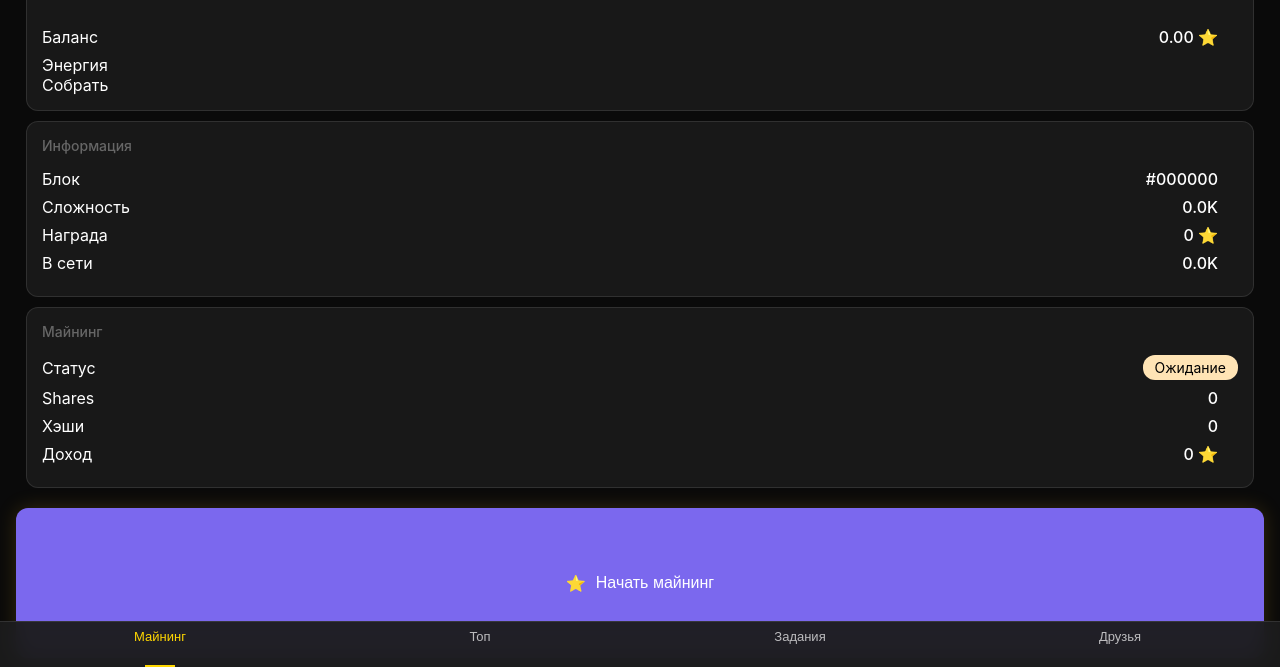
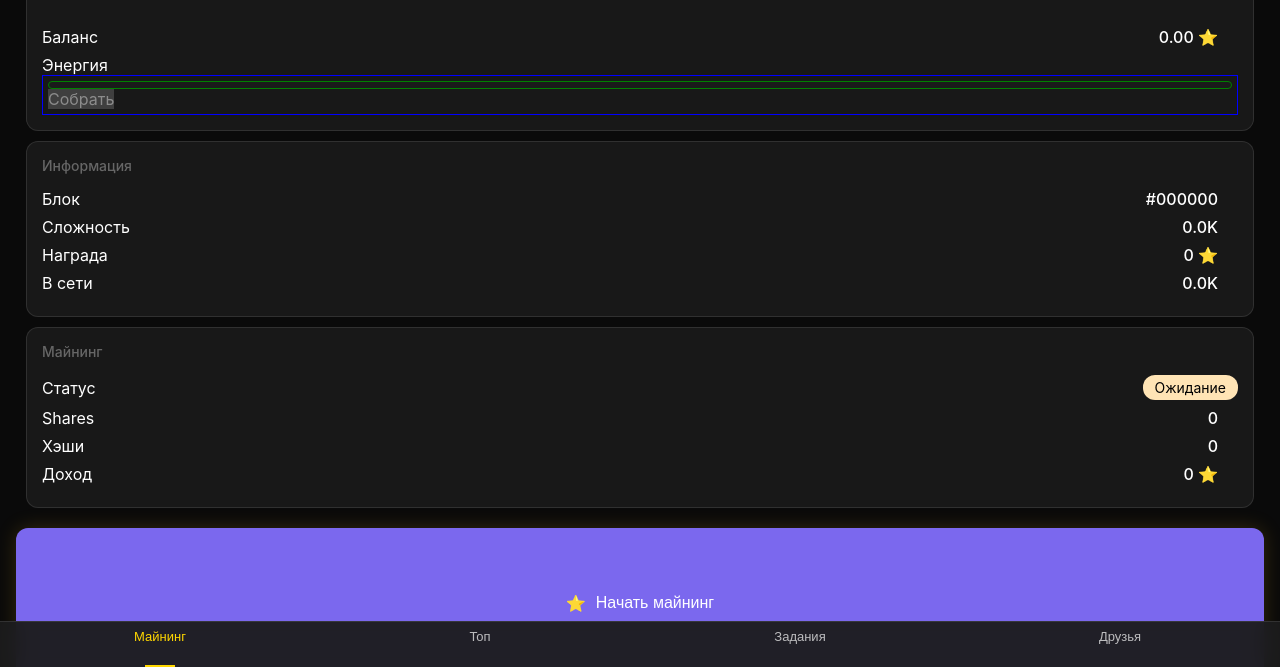
Before and after one commit to maggpro/tgstars, a plain HTML site: page index.html in a window 1280 px wide. Shown: the part 133-800 px from the top of the page. Drawn offline with Linux system fonts and the light colour scheme; a script that the page names is missing.

Commit message:
Add files via upload

```diff
--- a/css/style.css
+++ b/css/style.css
@@ -561,7 +561,6 @@ html, body {
     align-items: flex-start !important;
     gap: 8px !important;
     width: 100% !important;
-    margin: 8px 0 !important;
 }
 
 .energy-controls {
@@ -569,7 +568,6 @@ html, body {
     align-items: center !important;
     gap: 10px !important;
     width: 100% !important;
-    margin-top: 4px !important;
 }
 
 .energy-bar {
@@ -580,8 +578,19 @@ html, body {
     overflow: hidden !important;
 }
 
+.energy-progress {
+    width: 0% !important;
+    height: 100% !important;
+    background: #ffd700 !important;
+    transition: width 0s linear !important;
+}
+
+.energy-progress.filling {
+    transition: width 5s linear !important;
+}
+
 .collect-button {
-    background: var(--gold-primary) !important;
+    background: #ffd700 !important;
     border: none !important;
     border-radius: 4px !important;
     padding: 4px 8px !important;
@@ -590,8 +599,12 @@ html, body {
     cursor: pointer !important;
     white-space: nowrap !important;
     min-width: 70px !important;
-    -webkit-appearance: none !important;
-    appearance: none !important;
+}
+
+.collect-button:disabled {
+    background: #666 !important;
+    cursor: not-allowed !important;
+    opacity: 0.5 !important;
 }
 
 /* Добавляем сброс стилей Telegram для этих элементов */
@@ -602,3 +615,45 @@ html, body {
     all: unset !important;
     box-sizing: border-box !important;
 }
+
+/* Добавляем отладочные стили */
+.energy-section {
+    border: 1px solid red !important;
+    padding: 10px !important;
+}
+
+.energy-controls {
+    display: flex !important;
+    align-items: center !important;
+    gap: 10px !important;
+    width: 100% !important;
+    border: 1px solid blue !important;
+    padding: 5px !important;
+}
+
+.energy-bar {
+    flex: 1 !important;
+    background: #1a1a1a !important;
+    height: 8px !important;
+    border-radius: 4px !important;
+    overflow: hidden !important;
+    border: 1px solid green !important;
+}
+
+.energy-progress {
+    width: 0% !important;
+    height: 100% !important;
+    background: #ffd700 !important;
+    transition: width 0s linear !important;
+    display: block !important;
+}
+
+/* Убедимся, что элементы не скрыты */
+.menu-row.energy-section,
+.energy-controls,
+.energy-bar,
+.energy-progress {
+    display: block !important;
+    visibility: visible !important;
+    opacity: 1 !important;
+}
--- a/js/app.js
+++ b/js/app.js
@@ -19,7 +19,6 @@ document.addEventListener('DOMContentLoaded', function() {
 
     function startEnergyProgress() {
         energyProgress.classList.remove('filling');
-        energyProgress.classList.remove('filled');
         energyProgress.style.width = '0%';
         collectButton.disabled = true;
 
@@ -28,14 +27,13 @@ document.addEventListener('DOMContentLoaded', function() {
             energyProgress.style.width = '100%';
 
             setTimeout(() => {
-                energyProgress.classList.add('filled');
                 collectButton.disabled = false;
             }, 5000);
         }, 50);
     }
 
     collectButton.addEventListener('click', function() {
-        if (energyProgress.style.width === '100%') {
+        if (!collectButton.disabled) {
             vibrate();
             updateBalance(10);
             startEnergyProgress();
```
Also changed, not shown: index.html (+1 -3 lines).
